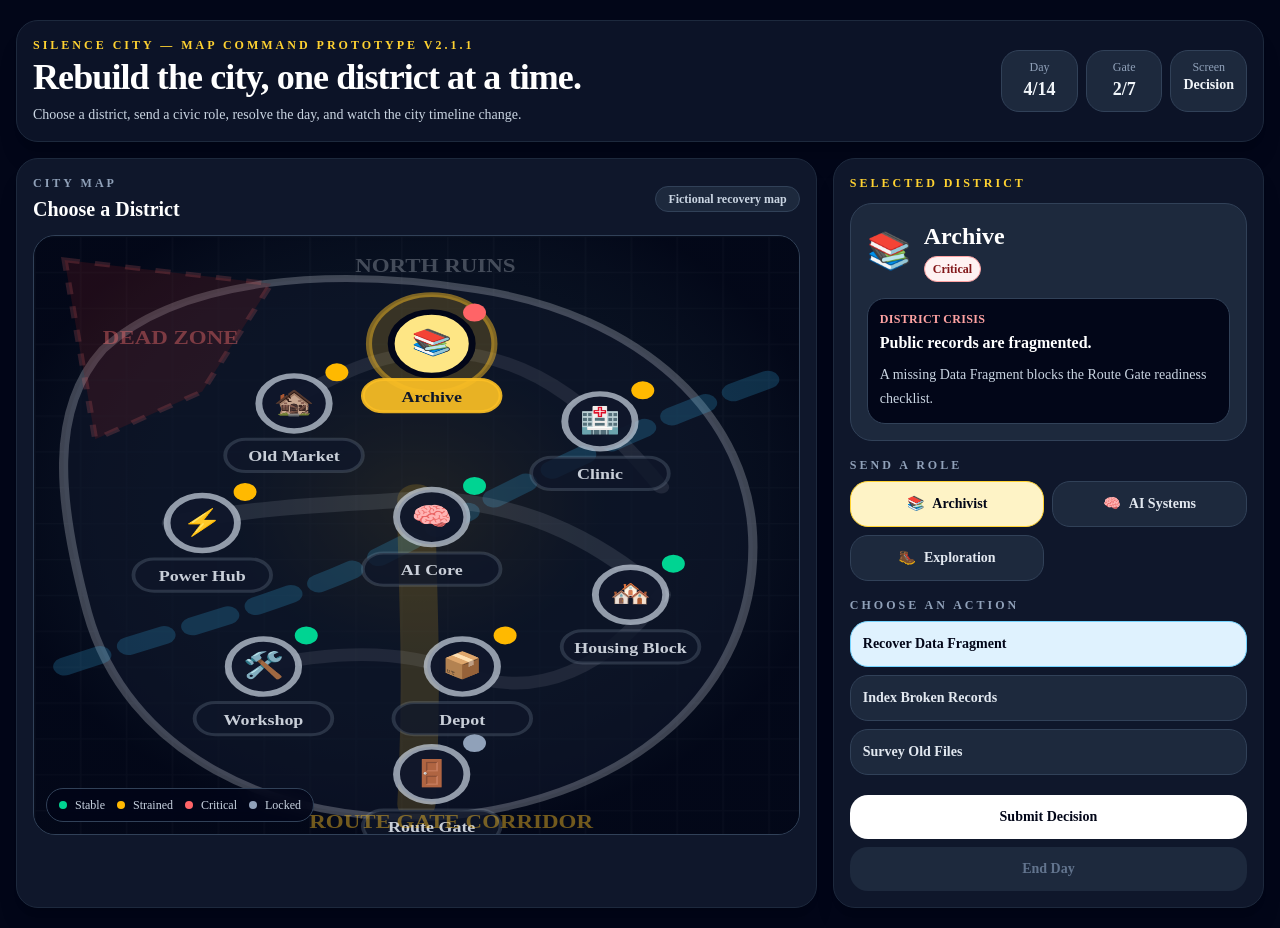
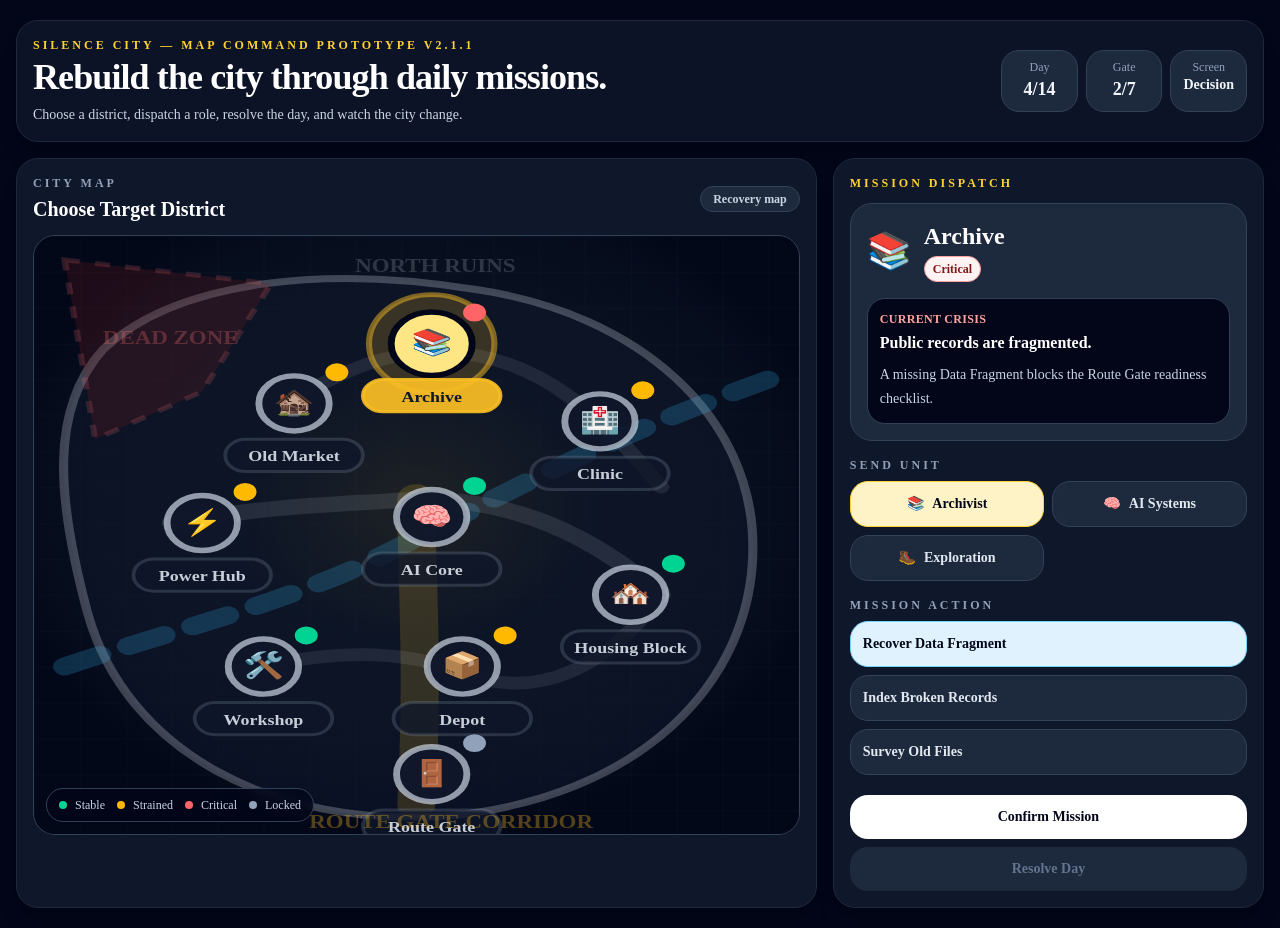
Before and after one commit to dh9vbm8mty-cloud/silence-city-ui, a Next.js app: page /silence-city-map in a window 1280 px wide. Built offline with nearby package versions, Linux system fonts and the light colour scheme.

Commit message:
Refine map mission UI wording

```diff
--- a/app/silence-city-map/page.tsx
+++ b/app/silence-city-map/page.tsx
@@ -258,10 +258,10 @@ export default function SilenceCityMapPage() {
               Silence City — Map Command Prototype v{version}
             </p>
             <h1 className="mt-1 text-2xl font-black tracking-tight text-white sm:text-4xl">
-              Rebuild the city, one district at a time.
+              Rebuild the city through daily missions.
             </h1>
             <p className="mt-2 max-w-2xl text-sm text-slate-300">
-              Choose a district, send a civic role, resolve the day, and watch the city timeline change.
+              Choose a district, dispatch a role, resolve the day, and watch the city change.
             </p>
           </div>
 
@@ -287,10 +287,10 @@ export default function SilenceCityMapPage() {
               <div className="mb-3 flex items-center justify-between">
                 <div>
                   <p className="text-xs font-bold uppercase tracking-[0.25em] text-slate-400">City Map</p>
-                  <h2 className="mt-1 text-xl font-black text-white">Choose a District</h2>
+                  <h2 className="mt-1 text-xl font-black text-white">Choose Target District</h2>
                 </div>
                 <p className="rounded-full border border-slate-700 bg-slate-800 px-3 py-1 text-xs font-bold text-slate-300">
-                  Fictional recovery map
+                  Recovery map
                 </p>
               </div>
 
@@ -309,7 +309,7 @@ export default function SilenceCityMapPage() {
 
                   {/* deep map background */}
                   <rect x="0" y="0" width="100" height="100" fill="url(#cityGlow)" />
-                  <rect x="0" y="0" width="100" height="100" fill="url(#smallGrid)" opacity="0.45" />
+                  <rect x="0" y="0" width="100" height="100" fill="url(#smallGrid)" opacity="0.28" />
 
                   {/* ruined city boundary */}
                   <path
@@ -327,7 +327,7 @@ export default function SilenceCityMapPage() {
                     strokeWidth="0.8"
                     strokeDasharray="2 2"
                   />
-                  <text x="9" y="18" fill="rgba(248,113,113,0.42)" fontSize="3" fontWeight="800">DEAD ZONE</text>
+                  <text x="9" y="18" fill="rgba(248,113,113,0.28)" fontSize="3" fontWeight="800">DEAD ZONE</text>
 
                   {/* canal / broken waterline */}
                   <path
@@ -425,8 +425,8 @@ export default function SilenceCityMapPage() {
                   })}
 
                   {/* map annotations */}
-                  <text x="42" y="6" fill="rgba(226,232,240,0.28)" fontSize="3" fontWeight="800">NORTH RUINS</text>
-                  <text x="36" y="99" fill="rgba(251,191,36,0.45)" fontSize="3" fontWeight="900">ROUTE GATE CORRIDOR</text>
+                  <text x="42" y="6" fill="rgba(226,232,240,0.18)" fontSize="3" fontWeight="800">NORTH RUINS</text>
+                  <text x="36" y="99" fill="rgba(251,191,36,0.32)" fontSize="3" fontWeight="900">ROUTE GATE CORRIDOR</text>
                 </svg>
 
                 <div className="absolute bottom-3 left-3 rounded-2xl border border-slate-700 bg-slate-950/80 px-3 py-2 text-xs text-slate-300 backdrop-blur">
@@ -439,7 +439,7 @@ export default function SilenceCityMapPage() {
             </div>
 
             <aside className="rounded-3xl border border-slate-800 bg-slate-900 p-4 shadow-xl">
-              <p className="text-xs font-bold uppercase tracking-[0.25em] text-amber-300">Selected District</p>
+              <p className="text-xs font-black uppercase tracking-[0.25em] text-amber-300">Mission Dispatch</p>
               <div className="mt-3 rounded-3xl border border-slate-700 bg-slate-800 p-4">
                 <div className="flex items-center gap-3">
                   <span className="text-4xl">{selectedDistrict.icon}</span>
@@ -452,14 +452,14 @@ export default function SilenceCityMapPage() {
                 </div>
 
                 <div className="mt-4 rounded-2xl border border-slate-700 bg-slate-950 p-3">
-                  <p className="text-xs font-bold uppercase tracking-wide text-red-300">District Crisis</p>
+                  <p className="text-xs font-bold uppercase tracking-wide text-red-300">Current Crisis</p>
                   <p className="mt-1 text-base font-bold text-white">{selectedDistrict.crisis}</p>
                   <p className="mt-2 text-sm leading-6 text-slate-300">{selectedDistrict.detail}</p>
                 </div>
               </div>
 
               <div className="mt-4">
-                <p className="text-xs font-bold uppercase tracking-[0.25em] text-slate-400">Send a Role</p>
+                <p className="text-xs font-bold uppercase tracking-[0.25em] text-slate-400">Send Unit</p>
                 <div className="mt-2 grid grid-cols-2 gap-2">
                   {selectedDistrict.recommendedRoles.map((role) => (
                     <button
@@ -479,7 +479,7 @@ export default function SilenceCityMapPage() {
               </div>
 
               <div className="mt-4">
-                <p className="text-xs font-bold uppercase tracking-[0.25em] text-slate-400">Choose an Action</p>
+                <p className="text-xs font-bold uppercase tracking-[0.25em] text-slate-400">Mission Action</p>
                 <div className="mt-2 space-y-2">
                   {selectedDistrict.actions.map((action) => (
                     <button
@@ -506,7 +506,7 @@ export default function SilenceCityMapPage() {
                       : "bg-white text-slate-950 hover:bg-slate-200"
                   }`}
                 >
-                  {submitted ? "Decision Submitted" : "Submit Decision"}
+                  {submitted ? "Mission Confirmed" : "Confirm Mission"}
                 </button>
 
                 <button
@@ -518,7 +518,7 @@ export default function SilenceCityMapPage() {
                       : "cursor-not-allowed bg-slate-800 text-slate-500"
                   }`}
                 >
-                  End Day
+                  Resolve Day
                 </button>
               </div>
             </aside>
@@ -526,7 +526,7 @@ export default function SilenceCityMapPage() {
         ) : (
           <section className="grid gap-4 lg:grid-cols-[0.8fr_1.2fr]">
             <div className="rounded-3xl border border-amber-300 bg-amber-100 p-5 text-slate-950 shadow-xl">
-              <p className="text-xs font-bold uppercase tracking-[0.25em] text-amber-700">End-of-Day Report</p>
+              <p className="text-xs font-bold uppercase tracking-[0.25em] text-amber-700">Mission Report</p>
               <h2 className="mt-2 text-3xl font-black">Day {day} Result</h2>
               <p className="mt-3 text-lg font-bold">{resultText}</p>
 
@@ -544,13 +544,13 @@ export default function SilenceCityMapPage() {
                 onClick={continueToNextDay}
                 className="mt-5 w-full rounded-2xl bg-slate-950 px-5 py-3 text-sm font-black text-white transition hover:bg-slate-800"
               >
-                Continue to Next Day
+                Next Day
               </button>
             </div>
 
             <div className="rounded-3xl border border-slate-800 bg-slate-900 p-4 shadow-xl">
-              <p className="text-xs font-bold uppercase tracking-[0.25em] text-slate-400">Timeline</p>
-              <h2 className="mt-1 text-xl font-black text-white">City History</h2>
+              <p className="text-xs font-bold uppercase tracking-[0.25em] text-slate-400">City Timeline</p>
+              <h2 className="mt-1 text-xl font-black text-white">District Record</h2>
               <div className="mt-4 space-y-2">
                 {timeline.map((item, index) => (
                   <div key={`${item}-${index}`} className="rounded-2xl border border-slate-700 bg-slate-800 p-3 text-sm text-slate-200">
```
